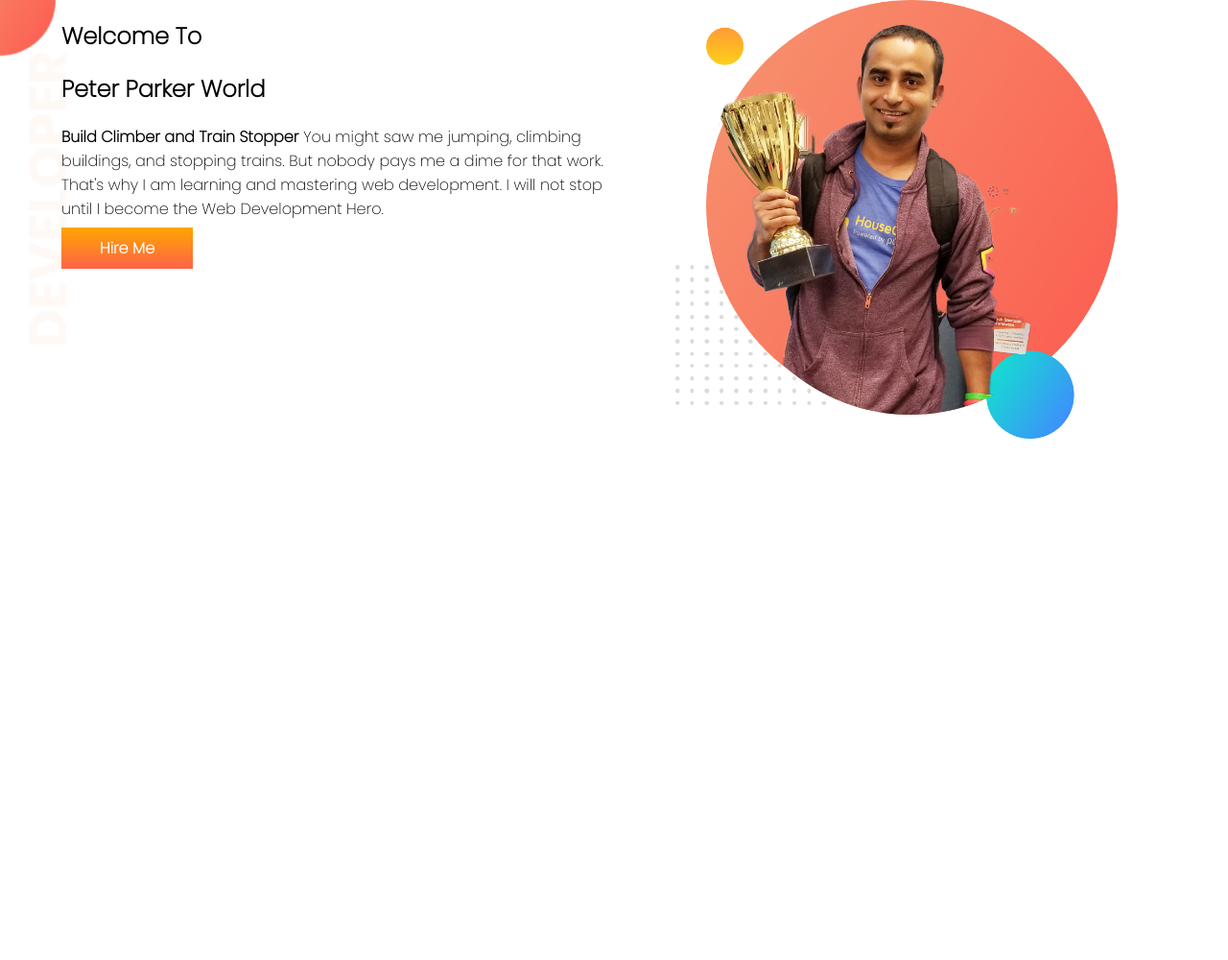
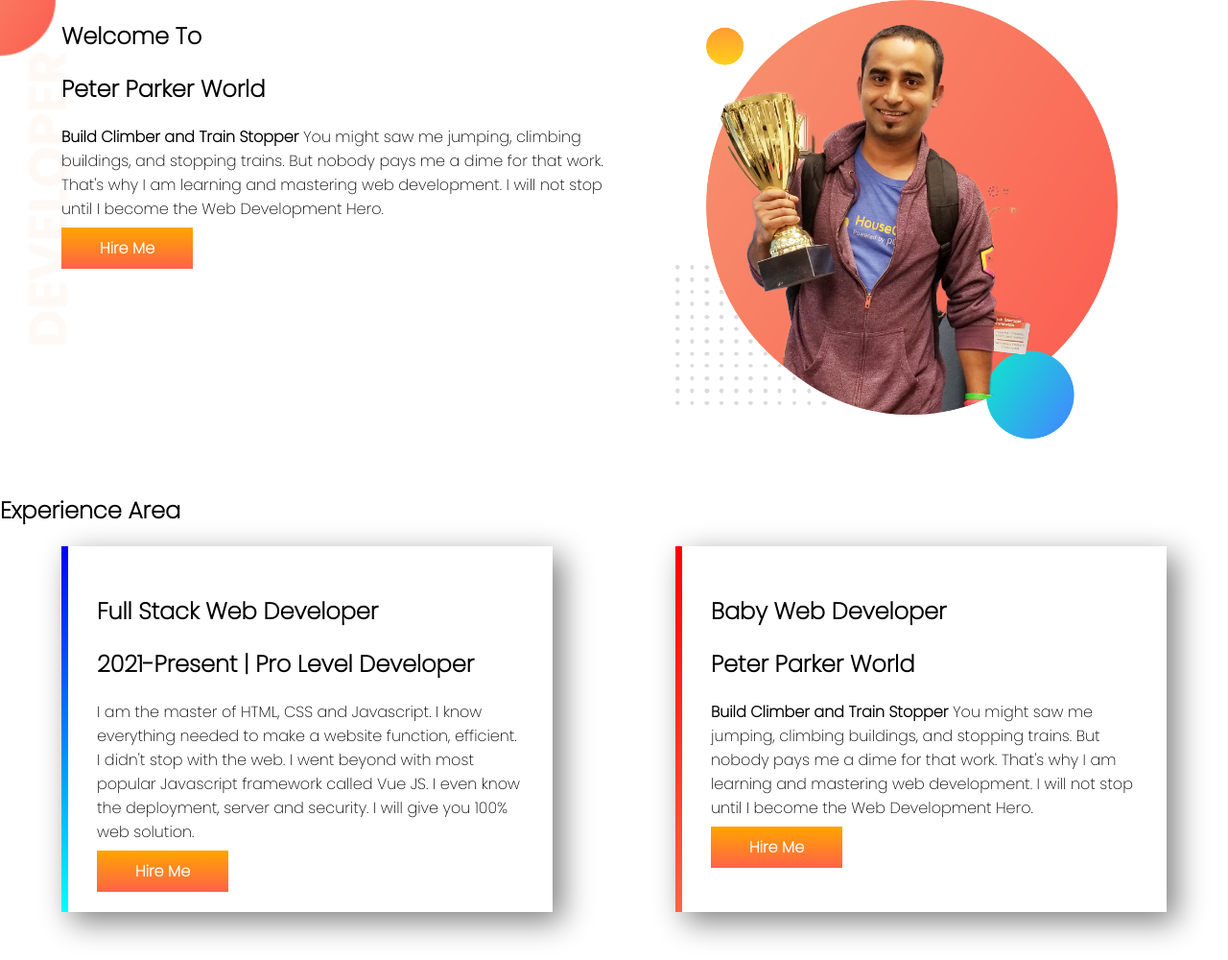
Before and after one commit to readz07/my-portfolio, a plain HTML site: page index.html in a window 1280 px wide. Shown: the whole page at 96% size. Before the commit the page ends 800 px from the top, so only its background shows below. Drawn offline with Linux system fonts and the light colour scheme.

Commit message:
experience area

```diff
--- a/index.html
+++ b/index.html
@@ -18,7 +18,7 @@
     <link href="style.css" rel="stylesheet" />
   </head>
   <body>
-    <section class="top-section">
+    <section class="top-section flexible-area">
       <div class="half-width">
         <h1>Welcome To</h1>
         <h2>Peter Parker World</h2>
@@ -35,5 +35,35 @@
         <img src="images/jhankar.png" alt="" />
       </div>
     </section>
+    <section class="Experience">
+      <h1>Experience Area</h1>
+      <div class="flexible-area">
+        <div id="full-stack-experience" class="experience-item">
+          <h1>Full Stack Web Developer</h1>
+          <h2>2021-Present | Pro Level Developer</h2>
+          <p>
+            I am the master of HTML, CSS and Javascript. I know everything
+            needed to make a website function, efficient. I didn't stop with the
+            web. I went beyond with most popular Javascript framework called Vue
+            JS. I even know the deployment, server and security. I will give you
+            100% web solution.
+          </p>
+          <a class="link-btn" target="blank" href="#">Hire Me</a>
+        </div>
+
+        <div id="baby-stack-experience" class="experience-item">
+          <h1>Baby Web Developer</h1>
+          <h2>Peter Parker World</h2>
+          <p>
+            <b>Build Climber and Train Stopper</b> You might saw me jumping,
+            climbing buildings, and stopping trains. But nobody pays me a dime
+            for that work. That's why I am learning and mastering web
+            development. I will not stop until I become the Web Development
+            Hero.
+          </p>
+          <a class="link-btn" target="blank" href="#">Hire Me</a>
+        </div>
+      </div>
+    </section>
   </body>
 </html>
--- a/style.css
+++ b/style.css
@@ -3,8 +3,9 @@ body {
   margin: 0;
 }
 
-section {
+.flexible-area {
   display: flex;
+  margin-bottom: 50px;
 }
 
 .half-width {
@@ -27,3 +28,22 @@ section {
   background-image: url(images/top-banner.png);
   background-repeat: no-repeat;
 }
+.experience-item {
+  width: 40%;
+  box-shadow: 10px 10px 30px gray;
+  margin-left: 5%;
+  margin-right: 5%;
+  padding: 30px;
+}
+
+#full-stack-experience {
+  border-left: 7px solid;
+  border-image: linear-gradient(blue, cyan);
+  border-image-slice: 1;
+}
+
+#baby-stack-experience {
+  border-left: 7px solid;
+  border-image: linear-gradient(red, tomato);
+  border-image-slice: 1;
+}
```
Also changed, not shown: 4 other files.
